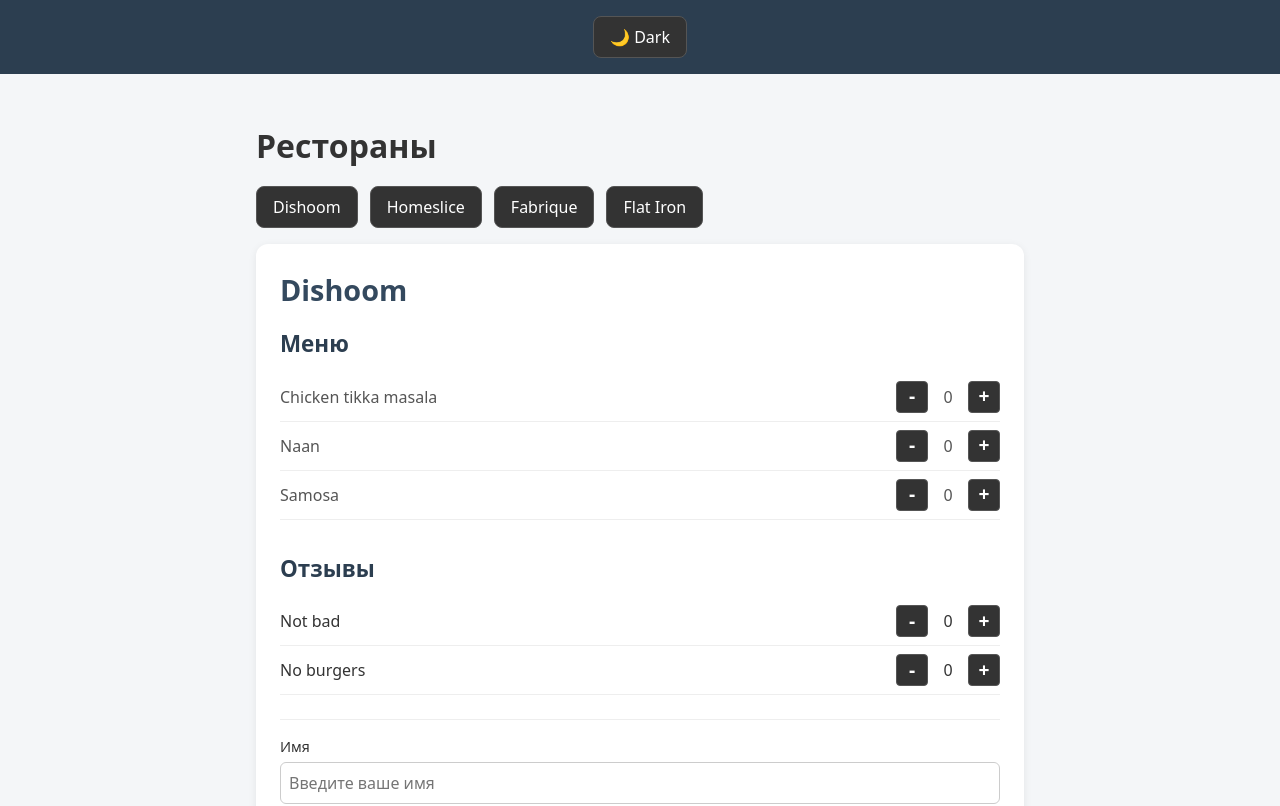
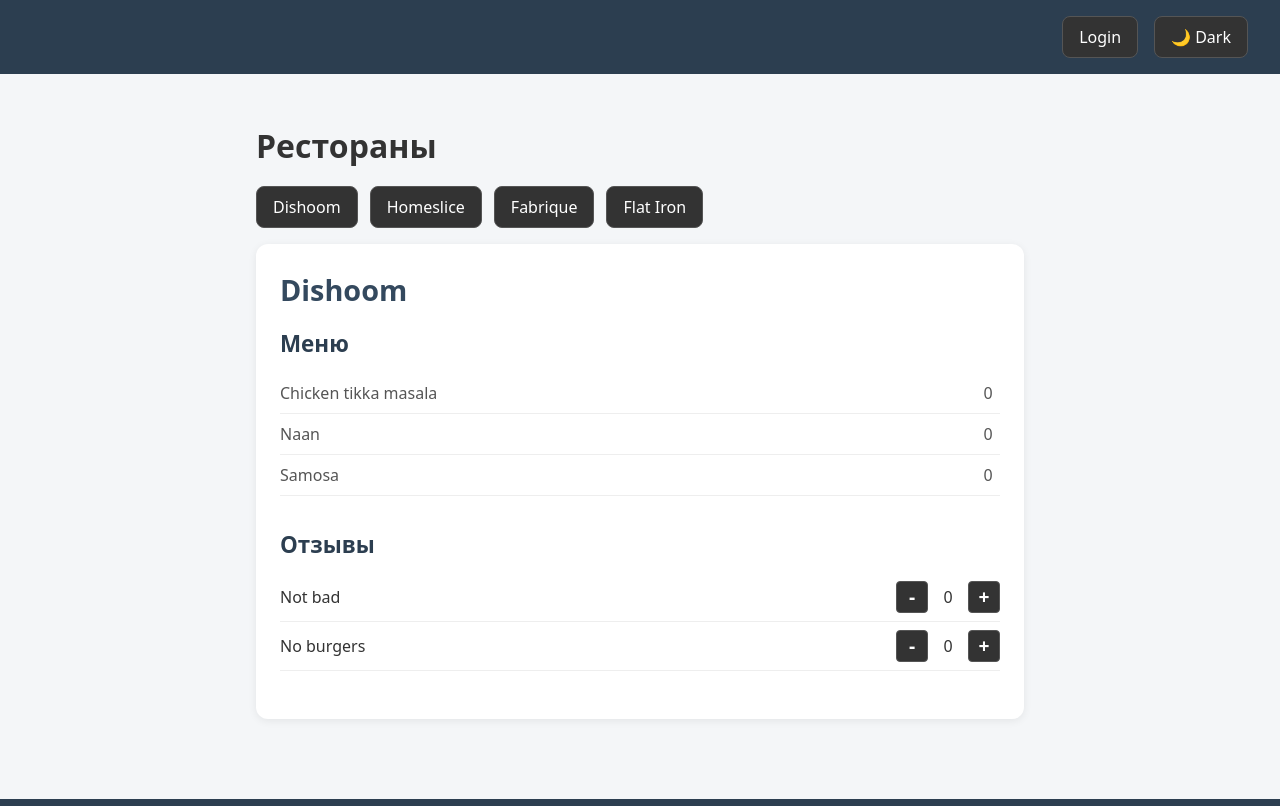
Before and after one commit to MaksNikulnikov/react_2025, a React (Vite) app: page / in a window 1280 px wide. Shown: the top 806 px of the page. Built offline with nearby package versions, Linux system fonts and the light colour scheme.

Commit message:
feat: add user context

```diff
--- a/src/components/app/App.jsx
+++ b/src/components/app/App.jsx
@@ -4,13 +4,16 @@
 
 import "./reset.css";
 import { ThemeContextProvider } from "../theme-context/ThemeContextProvider";
+import { UserContextProvider } from "../user-context/UserContextProvider";
 
 export const App = () => {
   return (
     <ThemeContextProvider>
-      <Layout>
-        <RestaurantsPage restaurants={restaurants} />
-      </Layout>
+      <UserContextProvider>
+        <Layout>
+          <RestaurantsPage restaurants={restaurants} />
+        </Layout>
+      </UserContextProvider>
     </ThemeContextProvider>
   );
 };
--- a/src/components/button/Button.jsx
+++ b/src/components/button/Button.jsx
@@ -13,7 +13,6 @@
 }) => {
 
   const {theme} = useTheme()
-  console.log('theme', theme)
   return (
     <ThemeContextProvider>
       <button
--- a/src/components/counter/Counter.jsx
+++ b/src/components/counter/Counter.jsx
@@ -4,13 +4,17 @@
 
 const LIMIT = { min: 0, max: 5 };
 
-export const Counter = () => {
+export const Counter = ({isDisabled = false}) => {
   const { count, increment, decrement } = useCounter(LIMIT);
   return (
     <div className={styles.counter}>
-      <Button name={"-"} onClick={decrement} variant="smallButton"></Button>
+      {(!isDisabled) && (
+        <Button name={"-"} onClick={decrement} variant="smallButton"></Button>
+      )}
       <span className={styles.count}>{count}</span>
-      <Button name={"+"} onClick={increment} variant="smallButton"></Button>
+      {(!isDisabled) && (
+        <Button name={"+"} onClick={increment} variant="smallButton"></Button>
+      )}
     </div>
   );
 };
--- a/src/components/header/Header.jsx
+++ b/src/components/header/Header.jsx
@@ -1,15 +1,26 @@
 import { useTheme } from "../theme-context/use-theme";
 import { Button } from "../button/Button";
 import styles from "./header.module.css";
+import { useUser } from "../user-context/use-user";
 
 export const Header = () => {
   const { toggleTheme, theme } = useTheme();
+  const { logIn, logOut, isLogged } = useUser();
+
   return (
     <header className={styles.header}>
       <Button
-        onClick={toggleTheme}
-        name={theme}
+        onClick={() => {
+          if (isLogged) {
+            logOut();
+          } else {
+            const userName = prompt("Enter your name:");
+            if (userName) logIn(userName);
+          }
+        }}
+        name={isLogged ? "Logout" : "Login"}
       ></Button>
+      <Button onClick={toggleTheme} name={theme}></Button>
     </header>
   );
 };
--- a/src/components/header/header.module.css
+++ b/src/components/header/header.module.css
@@ -4,4 +4,7 @@
   padding: 1rem 2rem;
   font-size: 1.5rem;
   text-align: center;
+  display: flex;
+  justify-content: flex-end;
+  gap: 1rem;
 }
--- a/src/components/menu-item/MenuItem.jsx
+++ b/src/components/menu-item/MenuItem.jsx
@@ -1,11 +1,13 @@
 import { Counter } from "../counter/Counter";
+import { useUser } from "../user-context/use-user";
 import styles from "./menu-item.module.css"
 
 export const MenuItem = ({ name }) => {
+  const {isLogged} = useUser()
   return (
     <li className={styles.item}>
       <span>{name}</span>
-      <Counter />
+      <Counter isDisabled={!isLogged}/>
     </li>
   );
 };
--- a/src/components/reviews/Reviews.jsx
+++ b/src/components/reviews/Reviews.jsx
@@ -1,8 +1,10 @@
 import styles from "./reviews.module.css";
 import { ReviewForm } from "../review-form/ReviewForm";
 import { ReviewListItem } from "../review-list-item/ReviewListItem";
+import { useUser } from "../user-context/use-user";
 
 export const Reviews = ({ reviews }) => {
+  const { isLogged } = useUser();
   return (
     <section className={styles.reviews}>
       <h3 className={styles.title}>Отзывы</h3>
@@ -15,7 +17,7 @@
       ) : (
         <p className={styles.message}>Отзывов пока нет</p>
       )}
-      <ReviewForm />
+      {isLogged && <ReviewForm />}
     </section>
   );
 };
--- /dev/null
+++ b/src/components/user-context/UserContextProvider.jsx
@@ -0,0 +1,13 @@
+import { useState } from "react";
+import { UserContext } from "./userContext";
+
+export const UserContextProvider = ({ children }) => {
+  const [name, setName] = useState("");
+
+  const logIn = (userName) => setName(userName);
+  const logOut = () => setName("");
+  const isLogged = name!=="";
+
+
+  return <UserContext value={{ logIn, logOut, isLogged }}>{children}</UserContext>;
+};
--- /dev/null
+++ b/src/components/user-context/use-user.jsx
@@ -0,0 +1,4 @@
+import { useContext } from "react";
+import { UserContext } from "./userContext";
+
+export const useUser = () => useContext(UserContext);
--- /dev/null
+++ b/src/components/user-context/userContext.jsx
@@ -0,0 +1,8 @@
+import { createContext } from "react";
+
+export const UserContext = createContext({
+  user: "",
+  logIn: () => {},
+  logOut: () => {},
+  isLogged: () => {},
+});
```
